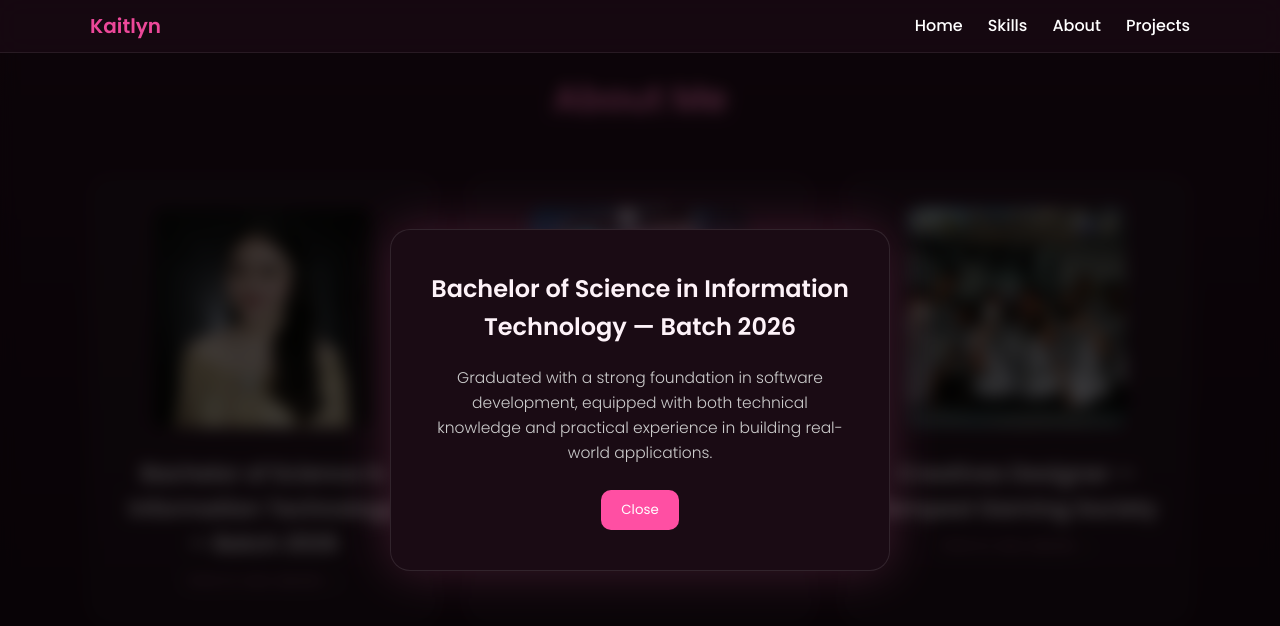
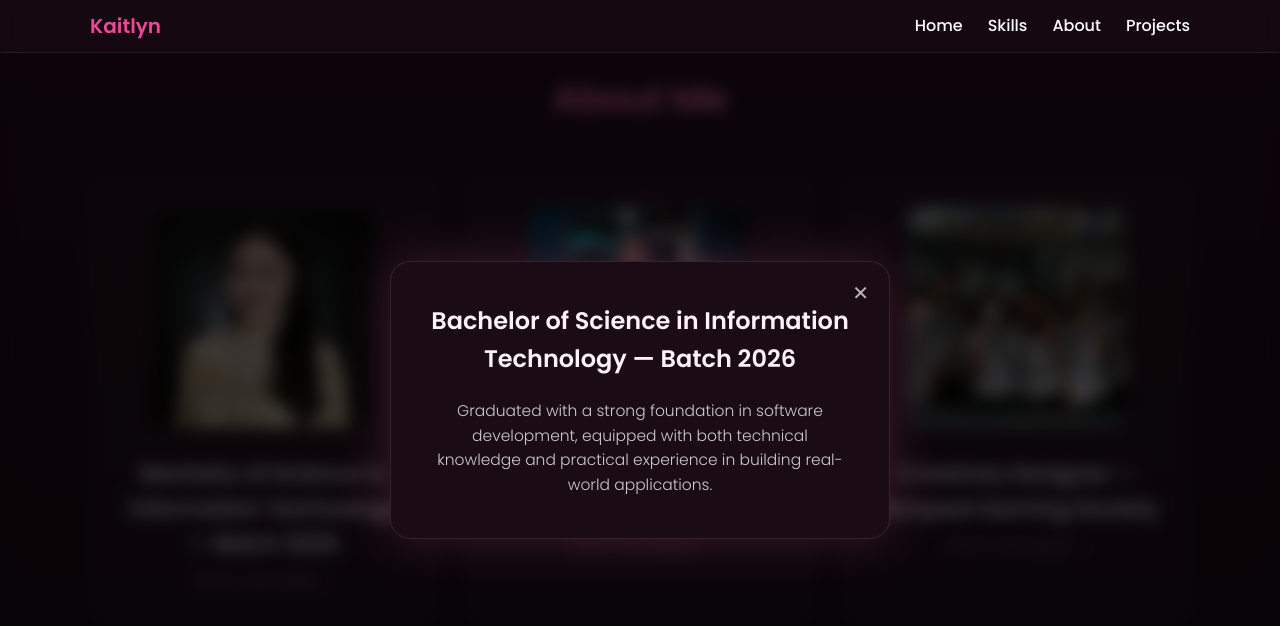
Before and after one commit to kaitreigne/kaitlyn-portfolio, a React (Create React App) app: page / in a window 1280 px wide. Both pictures are taken after a click on the element 263 px from the left and 2265 px from the top of the page. Shown: the part 1865-2491 px from the top of the page. Built offline with nearby package versions, Linux system fonts and the light colour scheme.

Commit message:
Updated About section modal: replaced close button with top-right X icon, improved UI and interaction

```diff
--- a/src/sections/About.jsx
+++ b/src/sections/About.jsx
@@ -41,7 +41,7 @@ const About = () => {
     >
       <div className="container">
 
-        {/* 🔥 SECTION TITLE (FIXED) */}
+        {/* TITLE */}
         <h2
           style={{
             textAlign: "center",
@@ -86,30 +86,25 @@ const About = () => {
                 e.currentTarget.style.transform = "translateY(0)";
               }}
             >
-              {/* IMAGE */}
               <img
                 src={card.image}
                 alt={card.title}
                 style={{
                   width: "220px",
-                  height: "auto",
                   borderRadius: "12px",
                   marginBottom: "20px",
                 }}
               />
 
-              {/* TITLE */}
               <h3 style={{ fontSize: "22px", marginBottom: "10px" }}>
                 {card.title}
               </h3>
 
-              {/* CLICK INDICATOR */}
               <p
                 style={{
                   fontSize: "13px",
                   color: "#ff9ac9",
                   opacity: 0.8,
-                  letterSpacing: "0.5px",
                 }}
               >
                 Click to view details →
@@ -139,6 +134,7 @@ const About = () => {
             <div
               onClick={(e) => e.stopPropagation()}
               style={{
+                position: "relative", // 🔥 important for X positioning
                 background: "#1a0b14",
                 padding: "40px",
                 borderRadius: "20px",
@@ -147,9 +143,30 @@ const About = () => {
                 textAlign: "center",
                 border: "1px solid rgba(255,255,255,0.1)",
                 boxShadow: "0 0 50px rgba(255, 105, 180, 0.2)",
-                animation: "fadeIn 0.3s ease",
               }}
             >
+              {/* ❌ CLOSE (X) */}
+              <span
+                onClick={() => setActiveModal(null)}
+                style={{
+                  position: "absolute",
+                  top: "15px",
+                  right: "20px",
+                  fontSize: "20px",
+                  cursor: "pointer",
+                  color: "#fff",
+                  opacity: 0.7,
+                }}
+                onMouseEnter={(e) =>
+                  (e.currentTarget.style.opacity = "1")
+                }
+                onMouseLeave={(e) =>
+                  (e.currentTarget.style.opacity = "0.7")
+                }
+              >
+                ✕
+              </span>
+
               <h2 style={{ marginBottom: "20px" }}>
                 {activeModal.title}
               </h2>
@@ -157,21 +174,6 @@ const About = () => {
               <p style={{ color: "#ccc", lineHeight: "1.6" }}>
                 {activeModal.description}
               </p>
-
-              <button
-                onClick={() => setActiveModal(null)}
-                style={{
-                  marginTop: "25px",
-                  padding: "10px 20px",
-                  borderRadius: "10px",
-                  border: "none",
-                  background: "#ff4fa3",
-                  color: "#fff",
-                  cursor: "pointer",
-                }}
-              >
-                Close
-              </button>
             </div>
           </div>
         )}
```
